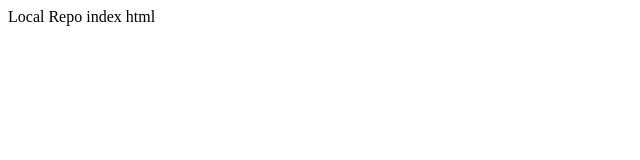
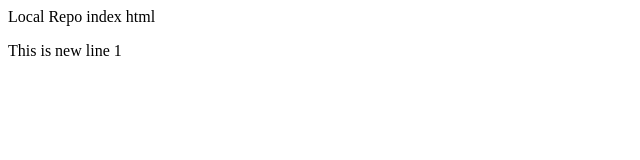
Before and after one commit to sateesh-kohari/LocalRepo, a plain HTML site: page index.html in a window 1280 px wide. Shown: the full height of the page, 0-640 px from the left. Drawn offline with Linux system fonts and the light colour scheme.

Commit message:
Update index.html
add new line

```diff
--- a/index.html
+++ b/index.html
@@ -1 +1,2 @@
 <p>Local Repo index html</p>
+<p>This is new line 1</p>
```
